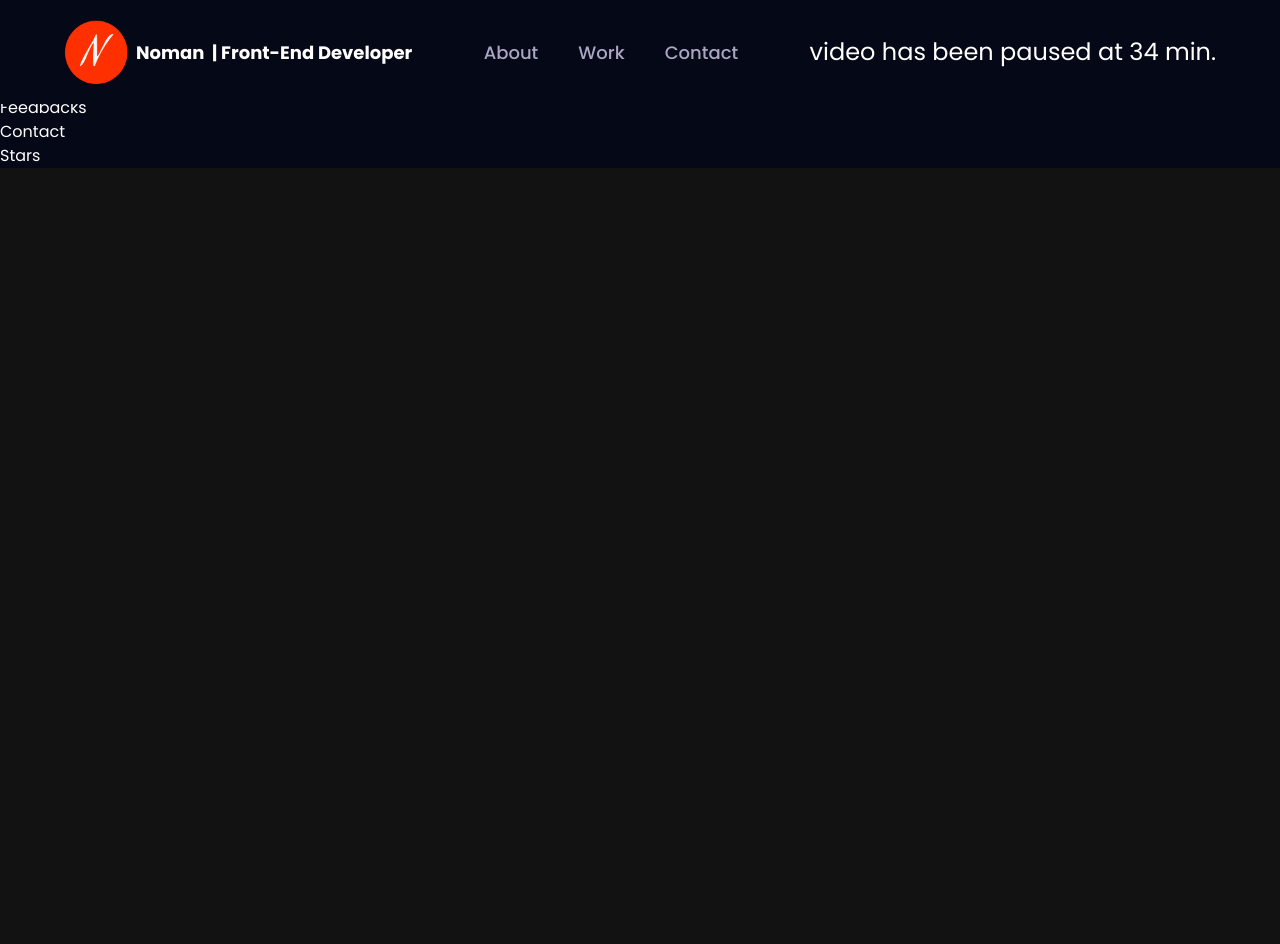
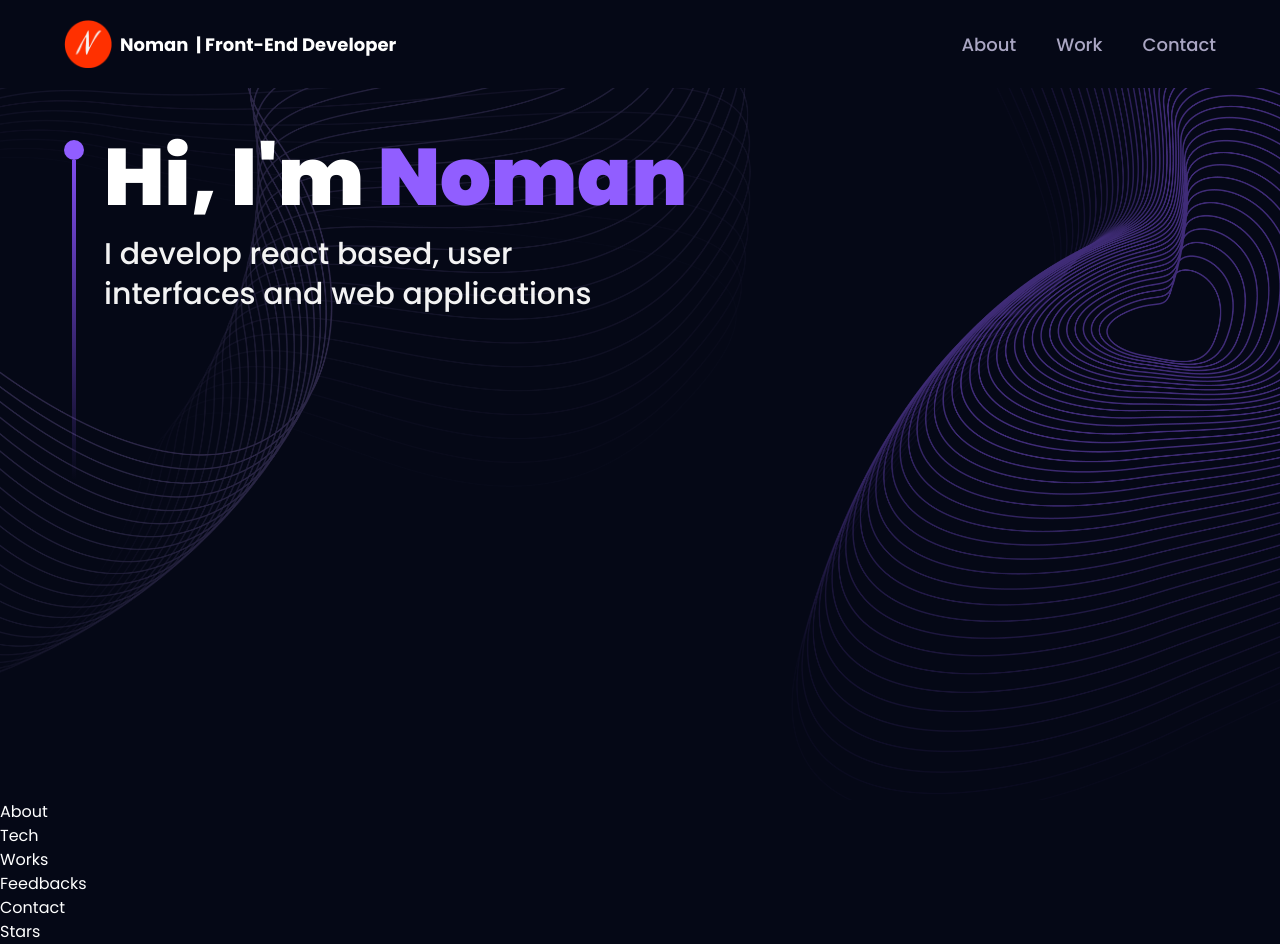
Before and after one commit to Noman02/portfolio, a React (Vite) app: page / in a window 1280 px wide. Before the commit the page ends 800 px from the top, so only its background shows below. Built offline with nearby package versions, Linux system fonts and the light colour scheme.

Commit message:
skip for now

```diff
--- a/src/components/Hero.jsx
+++ b/src/components/Hero.jsx
@@ -1,8 +1,29 @@
 import React from 'react'
+import { motion } from 'framer-motion'
+import { styles } from '../styles'
 
 const Hero = () => {
   return (
-    <div>Hero</div>
+    <section className='relative w-full h-screen mx-auto'>
+      <div className={`${styles.paddingX} absolute inset-0 top-[120px] max-w-7xl mx-auto flex flex-row items-start gap-5`}>
+        <div className='flex flex-col justify-center items-center mt-5'>
+          <div className='w-5 h-5 rounded-full bg-[#915EFF]' />
+          <div className='w-1 sm:h-80 h-40 violet-gradient' />
+        </div>
+
+        <div>
+          <h1 className={`${styles.heroHeadText} text-white`}>
+            Hi, I'm <span className='text-[#915EFF]'>Noman</span>
+          </h1>
+          <p className={`${styles.heroSubText} mt-2 text-white-100`}>
+            I develop react based, user <br className='sm:block hidden' />
+            interfaces and web applications
+          </p>
+        </div>
+
+      </div>
+
+    </section>
   )
 }
 
--- a/src/components/Navbar.jsx
+++ b/src/components/Navbar.jsx
@@ -21,7 +21,7 @@ const Navbar = () => {
           className="flex items-center gap-2"
 
            >
-            <img src={logo} alt="logo" className="w-16 h-16 object-contain" />
+            <img src={logo} alt="logo" className="w-12 h-12 object-contain" />
           <p className='text-white text-[18px] font-bold cursor-pointer flex '>
             Noman &nbsp;
             <span className='sm:block hidden'> | Front-End Developer</span>
@@ -41,7 +41,6 @@ const Navbar = () => {
             }
 
           </ul>
-          <h3 className="text-2xl">video has been paused at 34 min.</h3>
           <div className="sm:hidden flex flex-1 justify-end items-center">
             <img
              src={toggle ? close : menu}
@@ -50,6 +49,29 @@ const Navbar = () => {
               onClick={()=>setToggle(!toggle)}
                />
 
+            <div
+            className={`${
+              !toggle ? "hidden" : "flex"
+            } p-6 black-gradient absolute top-20 right-0 mx-4 my-2 min-w-[140px] z-10 rounded-xl`}
+          >
+            <ul className='list-none flex justify-end items-start flex-1 flex-col gap-4'>
+              {navLinks.map((nav) => (
+                <li
+                  key={nav.id}
+                  className={`font-poppins font-medium cursor-pointer text-[16px] ${
+                    active === nav.title ? "text-white" : "text-secondary"
+                  }`}
+                  onClick={() => {
+                    setToggle(!toggle);
+                    setActive(nav.title);
+                  }}
+                >
+                  <a href={`#${nav.id}`}>{nav.title}</a>
+                </li>
+              ))}
+            </ul>
+          </div>
+
           </div>
         </div>
     </nav>
```
